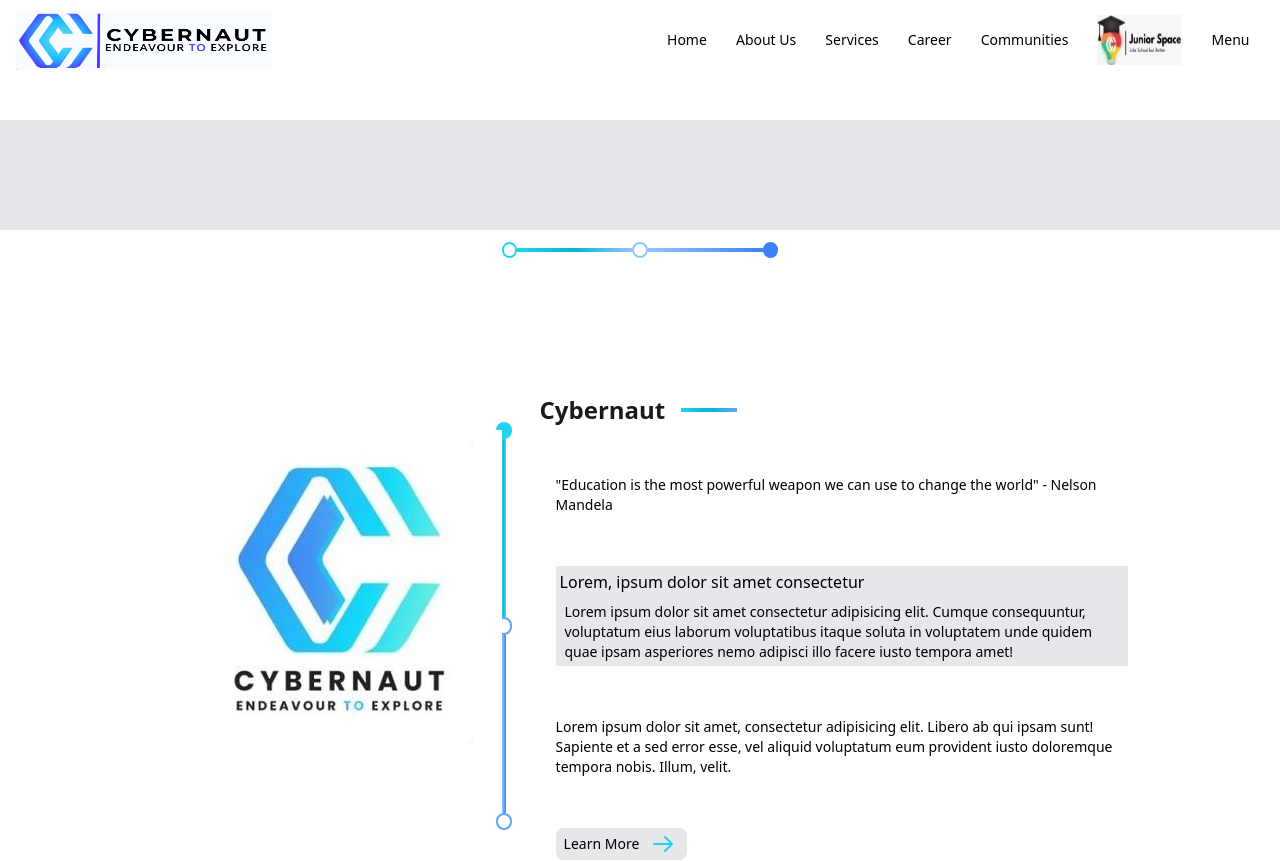
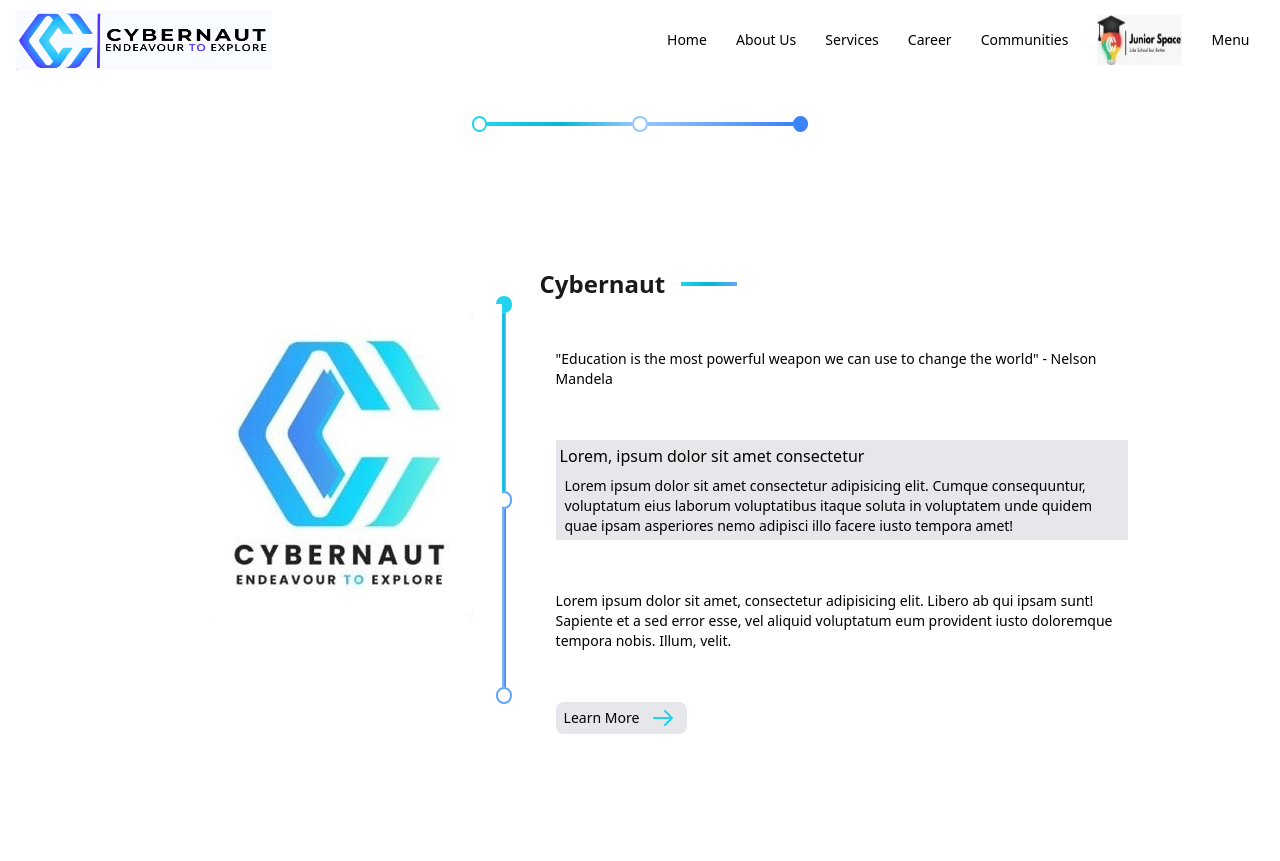
Before and after one commit to Gautham0718/Cybernaut-website, a Next.js app: page / in a window 1280 px wide. Shown: the top 861 px of the page. Built offline with nearby package versions, Linux system fonts and the light colour scheme.

Commit message:
Update NewSlider.tsx

```diff
--- a/components/NewSlider.tsx
+++ b/components/NewSlider.tsx
@@ -54,7 +54,6 @@ const NewSlider: React.FC = () => {
           />
         </div>
         <div className="lg:h-full bg-gray-200  m-10">
-          <canvas className="lg:h-[70%] bg-gray-200  m-10">
           <div className="flex flex-row align-middle items-center ml-20">
 
 
@@ -91,12 +90,9 @@ const NewSlider: React.FC = () => {
         </div>
             </div>
           </div>
-          </canvas>
         </div>
         <div className=" bg-gray-200  m-10">
-          <canvas className="lg:h-[70%] bg-gray-200  m-10">
           <p>Helloworld</p>
-          </canvas>
         </div>
       </Carousel>
       <div className="w-[20%] h-6 flex items-center justify-between bg-white">
```
